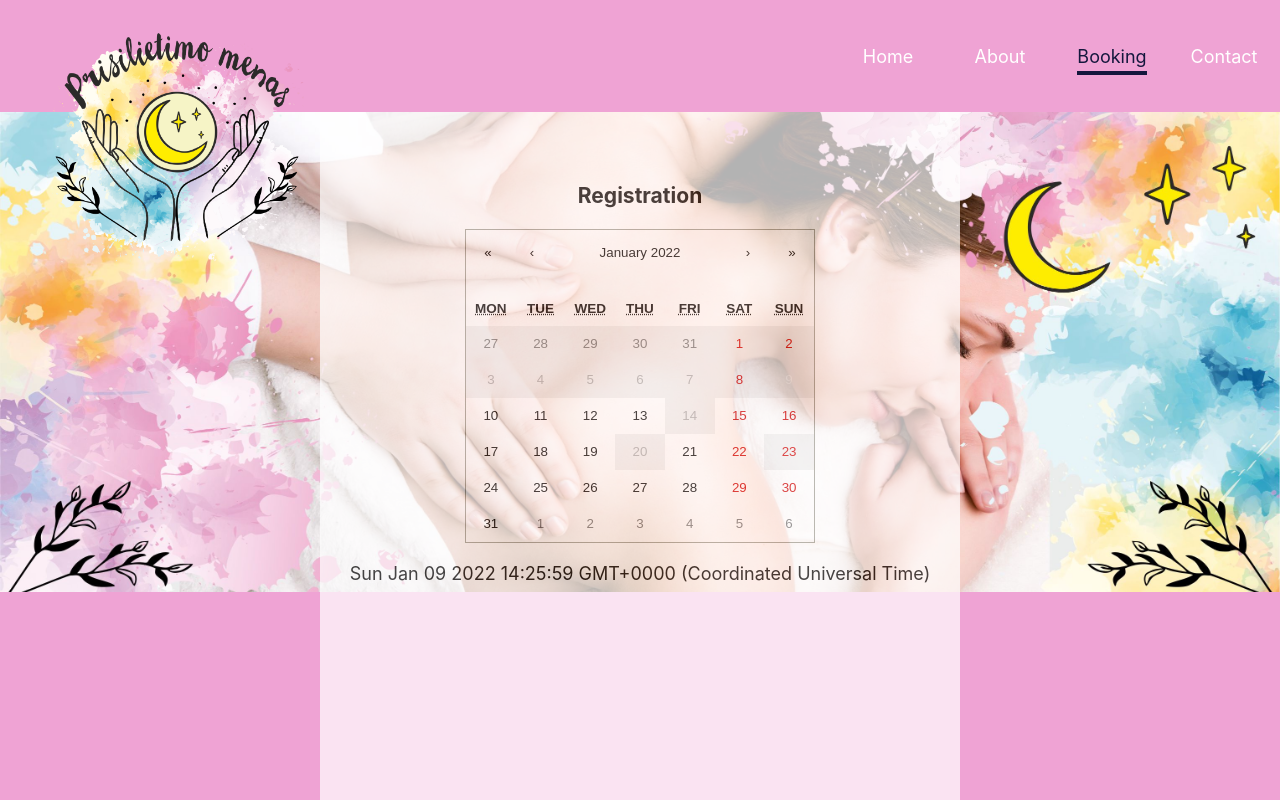
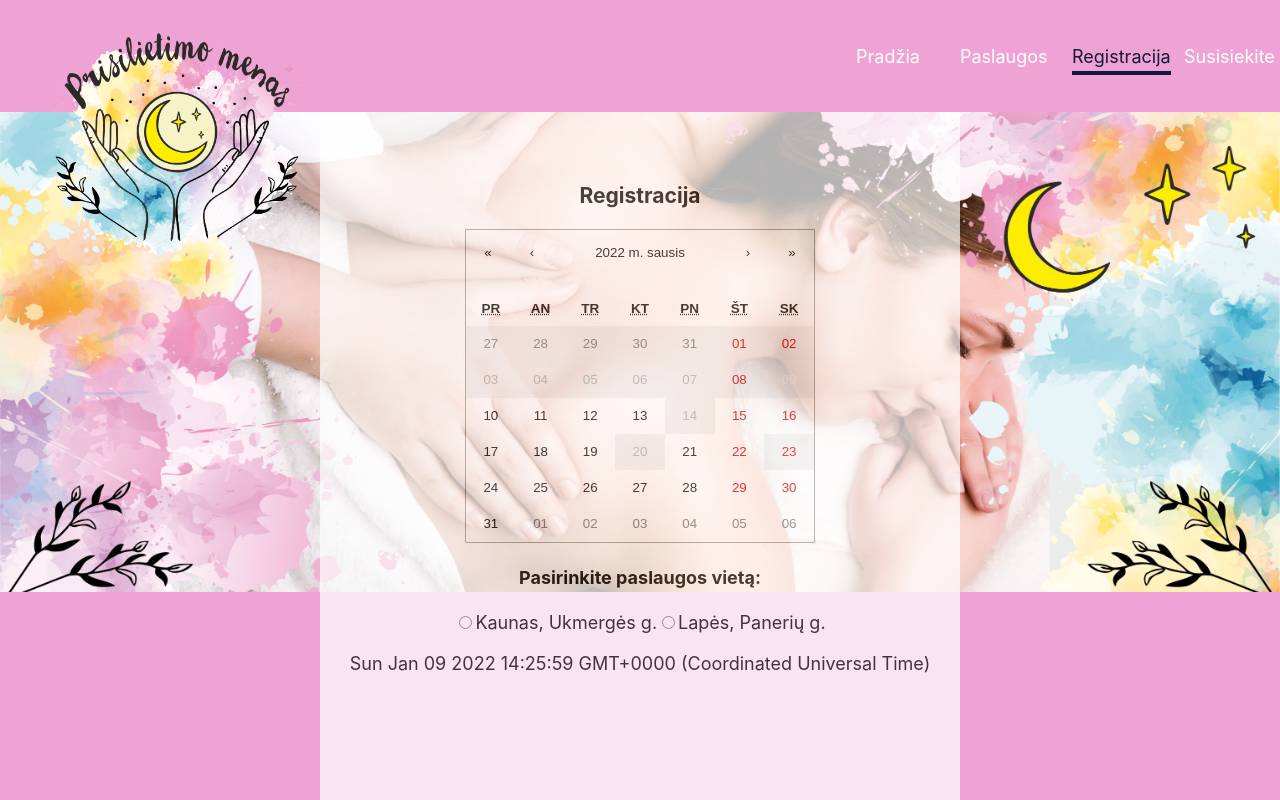
Before and after one commit to brigix/prisilietimo-menas, a React (Create React App) app: page /booking in a window 1280 px wide. Shown: the top 800 px of the page. Built offline with nearby package versions, Linux system fonts and the light colour scheme.

Commit message:
added radio buttons for 2 workplaces selection

```diff
--- /dev/null
+++ b/src/components/FormElements/FormElements.css
@@ -0,0 +1,4 @@
+.container {
+    display:flex;
+    flex-direction: row;
+}
--- /dev/null
+++ b/src/components/FormElements/WorkPlaces.tsx
@@ -0,0 +1,29 @@
+import React from "react";
+import "./FormElements.css";
+
+const WorkPlaces = () => {
+  const cabinets: string[] = ["Kaunas, Ukmergės g.", "Lapės, Panerių g."];
+  return (
+    <div>
+      <h4>Pasirinkite paslaugos vietą:</h4>
+      <div className="container">
+        {cabinets.map((cabinet) => (
+          <div key={cabinet}>
+            <input
+              type="radio"
+              id={cabinet}
+              name="cabinet"
+              value={cabinet}
+              key={"input" + { cabinet }}
+            />
+            <label htmlFor={cabinet} key={"label" + { cabinet }}>
+              {cabinet}
+            </label>
+          </div>
+        ))}
+      </div>
+    </div>
+  );
+};
+
+export default WorkPlaces;
--- a/src/components/NavigationBar/NavigationBar.tsx
+++ b/src/components/NavigationBar/NavigationBar.tsx
@@ -2,27 +2,26 @@ import { NavLink } from "react-router-dom";
 import Logo from "../Logo/Logo";
 import "./NavigationBar.css";
 
-
 const NavigationBar = () => {
   return (
     <div>
-        <div className="logo">
+      <div className="logo">
         <Logo />
       </div>
       <header className="header">
         <nav>
           <ul>
             <li>
-              <NavLink to="/">Home</NavLink>
+              <NavLink to="/">Pradžia</NavLink>
             </li>
             <li>
-              <NavLink to="/About">About</NavLink>
+              <NavLink to="/About">Paslaugos</NavLink>
             </li>
             <li>
-              <NavLink to="/Booking">Booking</NavLink>
+              <NavLink to="/Booking">Registracija</NavLink>
             </li>
             <li>
-              <NavLink to="/Contact">Contact</NavLink>
+              <NavLink to="/Contact">Susisiekite</NavLink>
             </li>
           </ul>
         </nav>
--- a/src/pages/Booking.tsx
+++ b/src/pages/Booking.tsx
@@ -1,6 +1,7 @@
 import { SetStateAction, useState } from "react";
 import Calendar, { CalendarTileProperties } from "react-calendar";
 import "react-calendar/dist/Calendar.css";
+import WorkPlaces from "../components/FormElements/WorkPlaces";
 
 const Booking = () => {
   const initial = new Date(Date.now());
@@ -43,7 +44,7 @@ const Booking = () => {
 
   const tileClassName = ({ date, view }: CalendarTileProperties) => {
     // Add class to tiles in month view only
-    const classNameFree: string = "react-calendar__tile--freeDate";
+    const classNameFree: string = "react-calendar button Lapes";
     if (view === "month") {
       // Check if a date React-Calendar wants to check is on the list of dates to add class to
       if (disabledDates.find((dDate: Date) => isSameDate(dDate, date))) {
@@ -54,16 +55,21 @@ const Booking = () => {
 
   return (
     <div className="main">
-      <h3>Registration</h3>
+      <h3>Registracija</h3>
       <div className="calendar">
         <Calendar
           onChange={onChange}
           value={selectedDate}
           tileDisabled={tileDisabled}
           tileClassName={tileClassName}
+          locale="lt-LT"
         />
       </div>
+      <form>
+        <WorkPlaces />
+      </form>
       <div className="data">{selectedDate.toString()}</div>
+      <div className="data"></div>
     </div>
   );
 };
--- a/src/pages/Pages.css
+++ b/src/pages/Pages.css
@@ -23,3 +23,5 @@
 .freeDate {
   background-color: rgb(145, 223, 141);
 }
+.form {
+}
```
